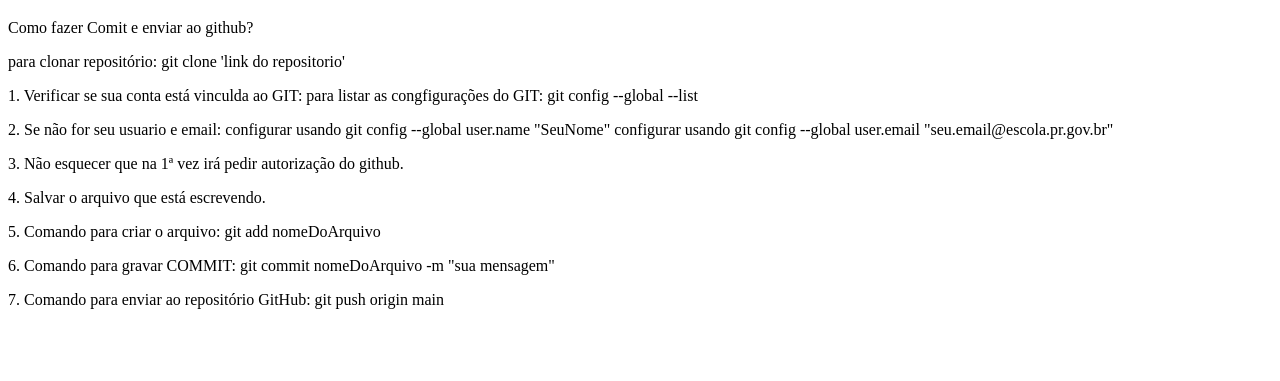
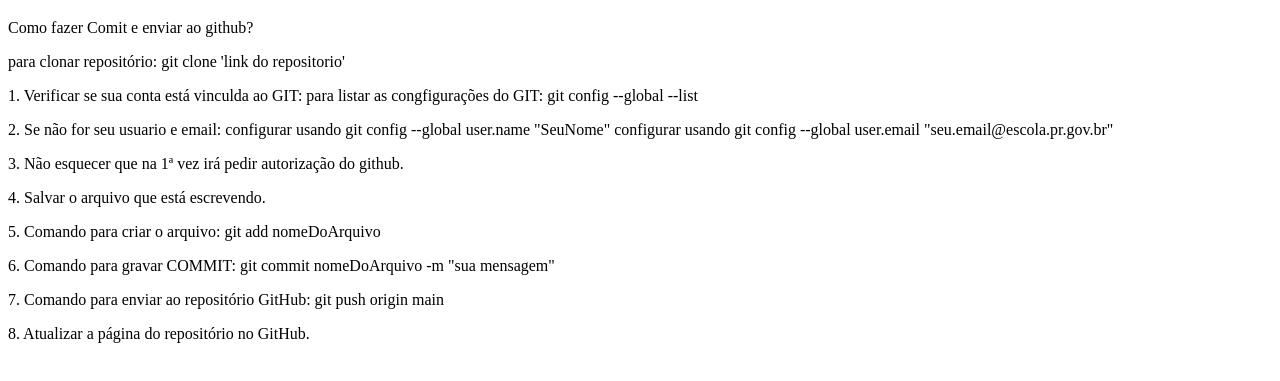
Before and after one commit to taleb125/portfolio, a plain HTML site: page teste.html in a window 1280 px wide. Shown: the part 61-442 px from the top of the page. Drawn offline with Linux system fonts and the light colour scheme.

Commit message:
passos para commit e push

```diff
--- a/teste.html
+++ b/teste.html
@@ -19,6 +19,7 @@
     <p>5. Comando para criar o arquivo: git add nomeDoArquivo</p>
     <p>6. Comando para gravar COMMIT: git commit nomeDoArquivo -m "sua mensagem"</p>
     <p>7. Comando para enviar ao repositório GitHub: git push origin main</p>
+    <p>8. Atualizar a página do repositório no GitHub.</p>
 
 </body>
 </html>
```
